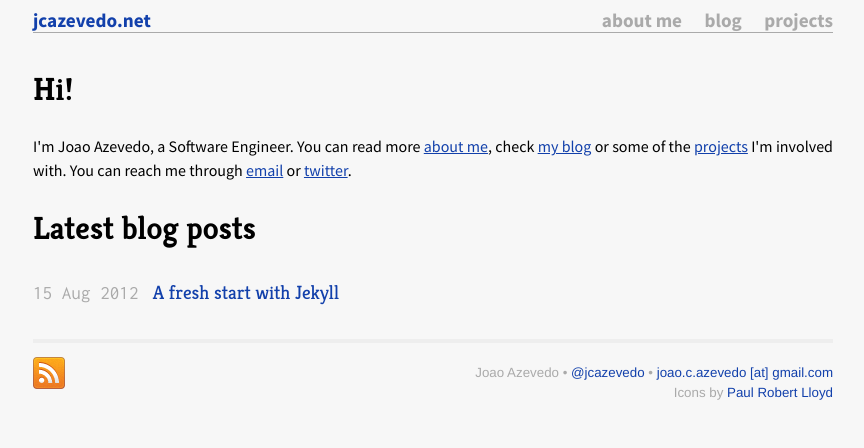
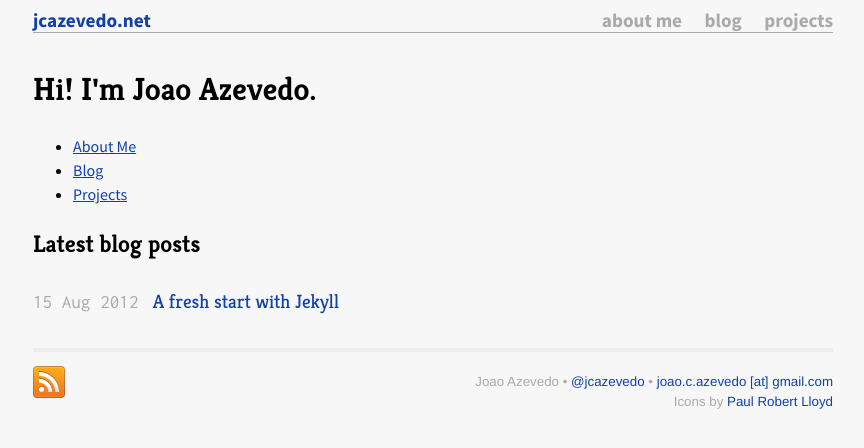
Before and after one commit to jcazevedo/jcazevedo.net, a Jekyll site: the page built from index.html, in a window 1280 px wide. Shown: the top 448 px of the page, without its empty margins (207-1071 px from the left). Built offline with Jekyll 4.4.1, drawn with Linux system fonts in a browser that asks for light colours.

Commit message:
Update index page to be more of my liking.

```diff
--- a/index.html
+++ b/index.html
@@ -3,11 +3,15 @@ layout: main
 title: Home
 ---
 
-<h1>Hi!</h1>
+<h1>Hi! I'm Joao Azevedo.</h1>
 
-<p>I'm Joao Azevedo, a Software Engineer. You can read more <a href="/about">about me</a>, check <a href="/blog">my blog</a> or some of the <a href="/projects">projects</a> I'm involved with. You can reach me through <a href="mailto:joao.c.azevedo@gmail.com">email</a> or <a href="http://twitter.com/jcazevedo">twitter</a>.
+<ul>
+  <li><a href="/about">About Me</a></li>
+  <li><a href="/blog">Blog</a></li>
+  <li><a href="/projects">Projects</a></li>
+</ul>
 
-<h1>Latest blog posts</h1>
+<h2>Latest blog posts</h2>
 
 <ul class="posts">
 {% for post in site.posts limit: 5 %}
```
